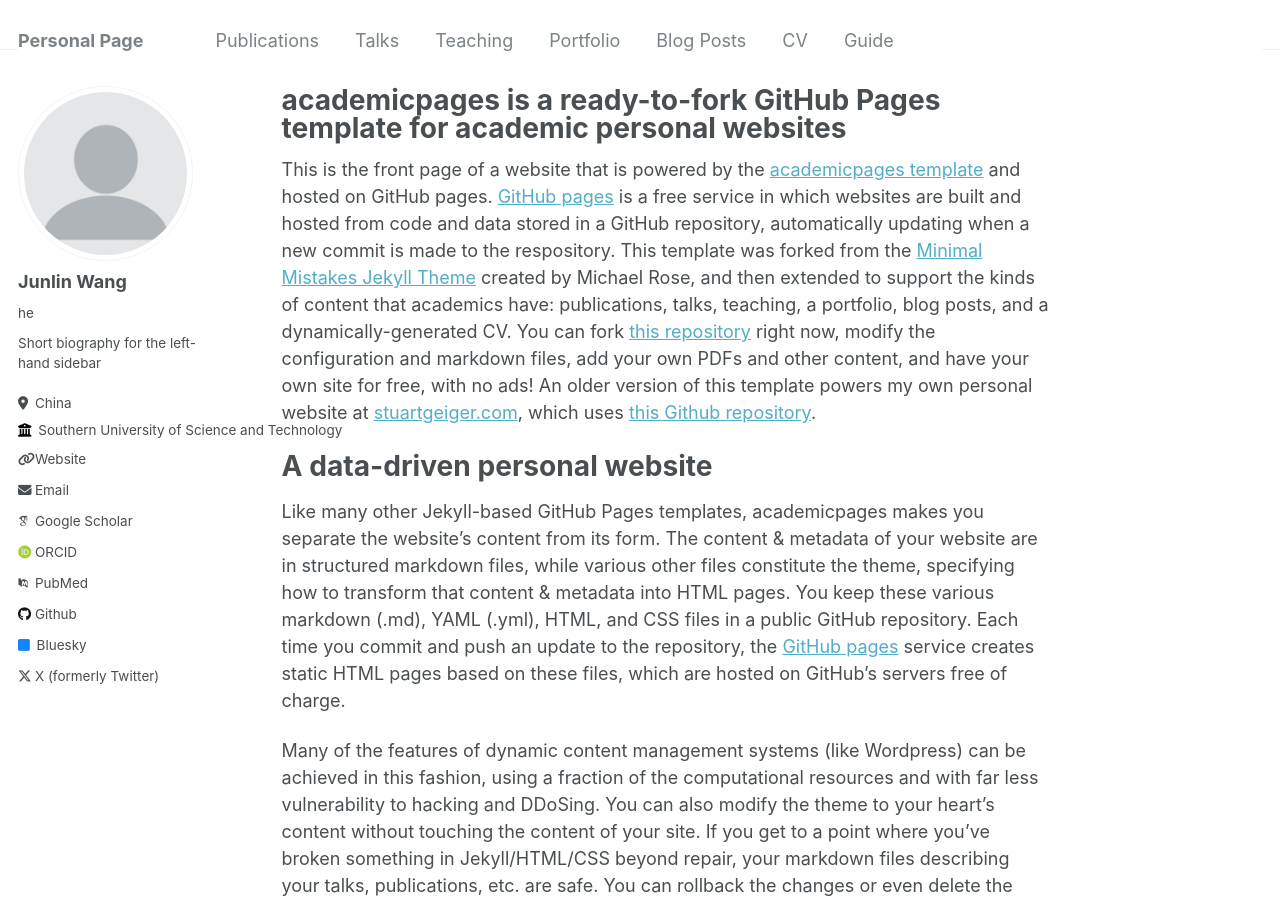
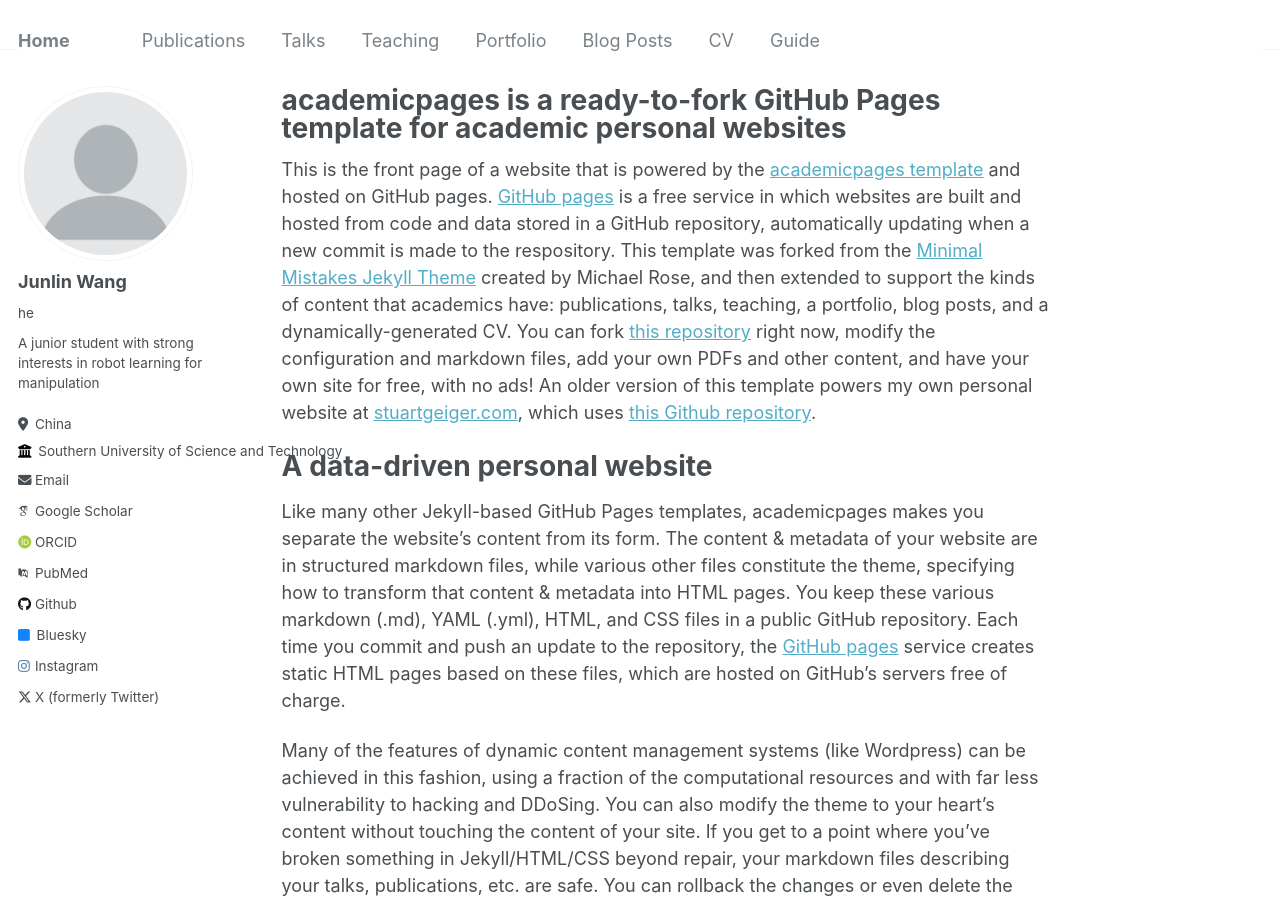
Before and after one commit to HenryWJL/HenryWJL.github.io, a Jekyll site: the page built from _pages/about.md, in a window 1280 px wide and 900 px high. Built offline with Jekyll 4.4.1, drawn with Linux system fonts in a browser that asks for light colours; some web fonts are replaced.

Commit message:
Update _config.yml

```diff
--- a/_config.yml
+++ b/_config.yml
@@ -8,7 +8,7 @@
 
 # Basic Site Settings
 locale                   : "China"
-title                    : "Personal Page"
+title                    : "Home"
 title_separator          : "-"
 name                     : &name "Junlin Wang"
 description              : &description "This is my personal page"
@@ -24,14 +24,14 @@ author:
   avatar           : "profile.png"
   name             : "Junlin Wang"
   pronouns         : "he"
-  bio              : "Short biography for the left-hand sidebar"
+  bio              : "A junior student with strong interests in robot learning for manipulation"
   location         : "China"
   employer         : "Southern University of Science and Technology"
-  uri              : https://henrywjl.github.io
+  uri              :
   email            : "12112921@mail.sustech.edu.cn"
 
   # Academic websites
-  arxiv            : # URL - Update with the correct link to your profile
+  arxiv            : # URL
   googlescholar    : ""
   impactstory      : # URL
   orcid            : ""
@@ -39,7 +39,7 @@ author:
   researchgate     : # URL
 
   # Repositories and software development
-  bitbucket        : # Username - Update with your username on the site
+  bitbucket        : # Username
   codepen          : # Username
   dribbble         : # Username
   github           : "https://github.com/HenryWJL"
@@ -54,7 +54,7 @@ author:
   goodreads        : # Username
   google_plus      : # Username
   keybase          : # Username
-  instagram        : # Username
+  instagram        : "wangjunlin131"
   lastfm           : # Username
   linkedin         : # Username
   mastodon         : # URL
@@ -64,7 +64,7 @@ author:
   steam            : # Username
   telegram         : # URL
   tumblr           : # Username
-  twitter          : "UniofOxford"  # Replace this with your X / Twitter handle
+  twitter          : "@wangjl131"
   vine             : # Username
   weibo            : # Username
   wikipedia        : # Username
```
